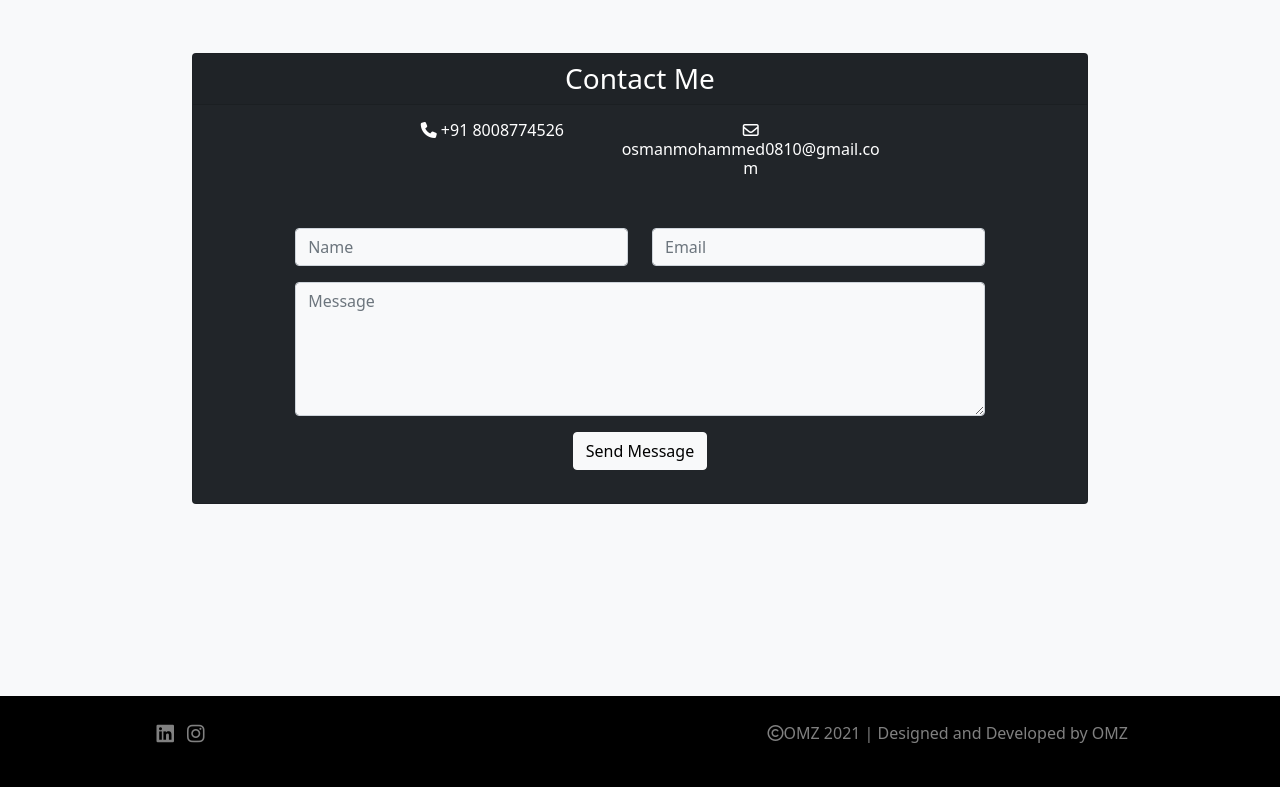
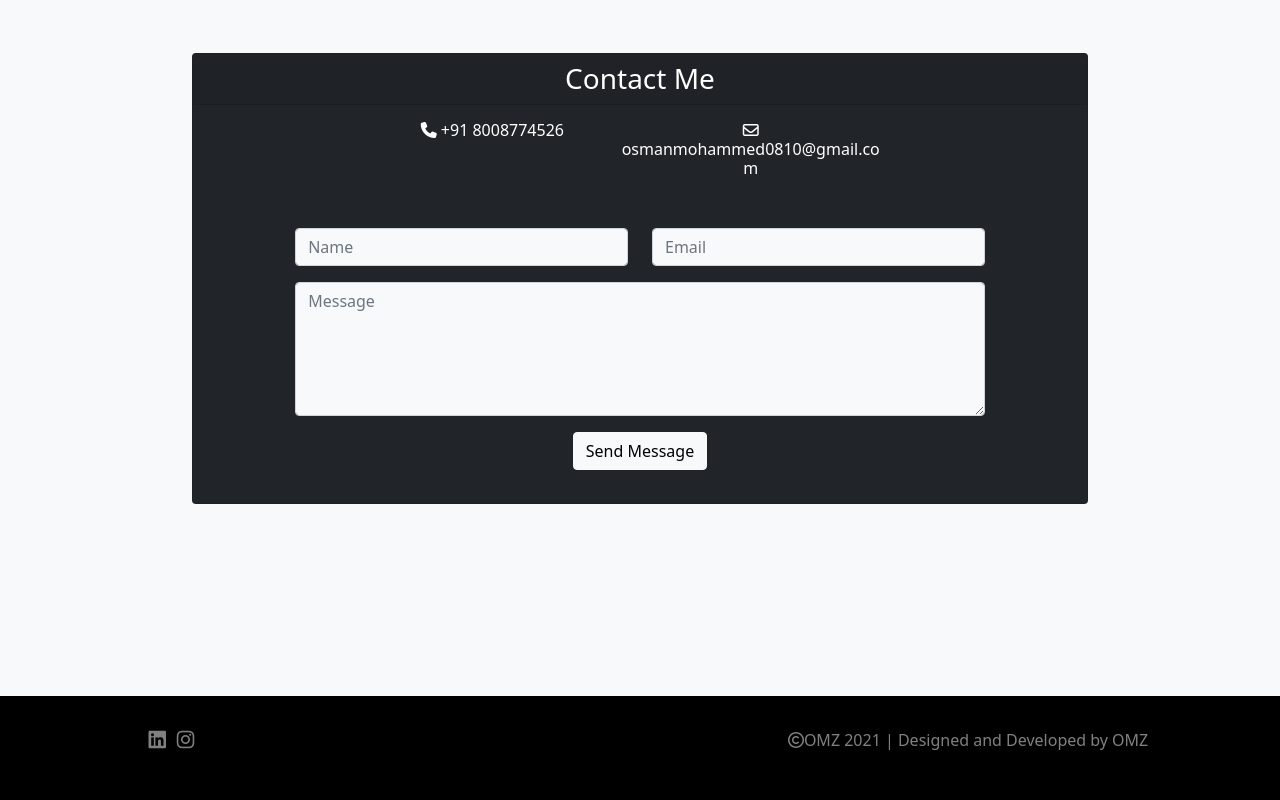
Before and after one commit to Osman0810/OMZ, a plain HTML site: page index.html in a window 1280 px wide. Shown: the part 3299-4099 px from the top of the page. Drawn offline with nearby package versions, Linux system fonts and the light colour scheme; a web font is replaced by a local one.

Commit message:
Add files via upload

```diff
--- a/index.html
+++ b/index.html
@@ -139,7 +139,7 @@
               </div>
               <div class="carousel-inner">
                 <div class="carousel-item active">
-                  <img src="images/pethub.JPG" class="d-block w-100" alt="PetHub">
+                  <img src="images/pethub.jpg" class="d-block w-100" alt="PetHub">
                   <div class="carousel-caption d-none d-md-block">
                     <h5><a style="color : black" href="https://osman0810.github.io/PetHub/">PetHub</a></h5>
                   </div>
@@ -209,12 +209,12 @@
 
     <section id="footer">
       <div id="footerdiv" class="container-fluid">
-        <div class="row justify-content-evenly">
+        <div class="row justify-content-between">
+          <div class="col-md-2 footeralign">
+            <a href="https://www.linkedin.com/in/osman-mohammed-zamin-09b02b182/"><i class="fab fa-linkedin fa-lg iconspad"></i></a>
+            <a href="https://www.instagram.com/0sman.z/"><i class="fab fa-instagram fa-lg iconspad "></i></a>
+          </div>
           <div class="col-md-5">
-            <a href="https://www.linkedin.com/in/osman-mohammed-zamin-09b02b182/"><i class="fab fa-linkedin fa-lg iconspad"></i></a>
-            <a href="https://www.instagram.com/0sman.z/"><i class="fab fa-instagram fa-lg iconspad"></i></a>
-          </div>
-          <div class="col-md-5 iconspad">
             <p class=" footeralign "><i class="far fa-copyright"></i>OMZ 2021 | Designed and Developed by OMZ </p>
           </div>
         </div>
--- a/styles.css
+++ b/styles.css
@@ -90,15 +90,15 @@ form{
 
 #footerdiv{
   background-color: black;
-  padding: 2% 7% 2%;
+  padding: 2.5% 7% 2.5%;
   color: grey;
 }
 
 .iconspad{
-  padding: 0 1%;
+  padding: 0 2%;
   color: grey;
 }
 
 .footeralign{
-  text-align: right;
+  text-align: center;
 }
```
